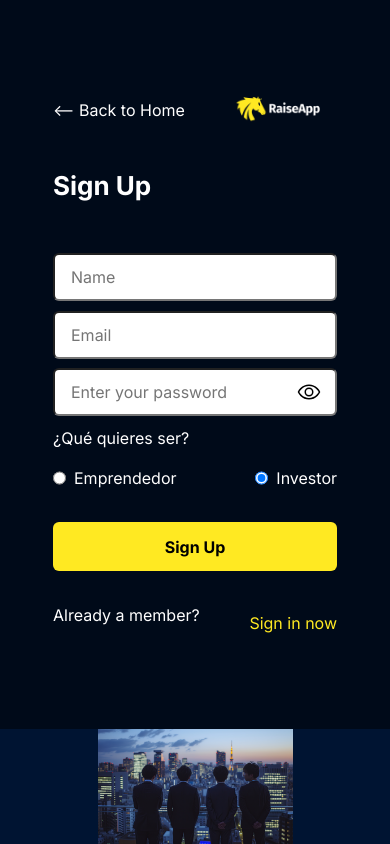
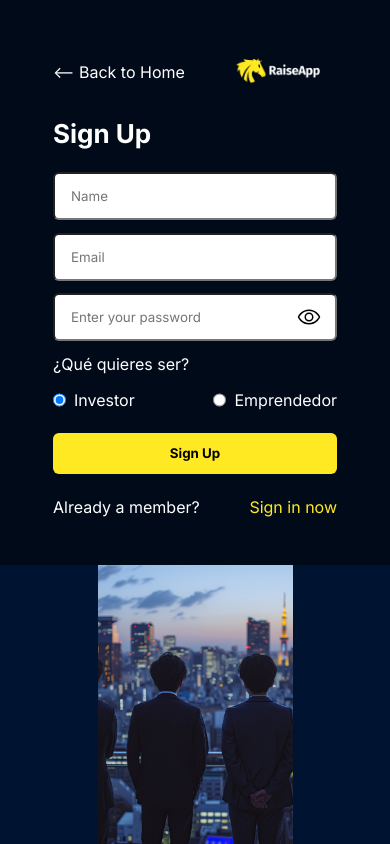
Before and after one commit to MelanyMFM/raise-app, a React (Vite) app: page /Register in a window 390 px wide. Built offline with nearby package versions, Linux system fonts and the light colour scheme.

Commit message:
Some changes were made

```diff
--- a/index.html
+++ b/index.html
@@ -3,7 +3,6 @@
   <head>
     <meta charset="UTF-8" />
     <link rel="icon" type="image/svg+xml" href="/raise.svg" />
-    <link href="https://cdn.jsdelivr.net/npm/bootstrap@5.1.3/dist/css/bootstrap.min.css" rel="stylesheet" integrity="sha384-1BmE4kWBq78iYhFldvKuhfTAU6auU8tT94WrHftjDbrCEXSU1oBoqyl2QvZ6jIW3" crossorigin="anonymous">
     <meta name="viewport" content="width=device-width, initial-scale=1.0" />
     <title>Raise App</title>
   </head>
--- a/package.json
+++ b/package.json
@@ -11,6 +11,7 @@
   },
   "dependencies": {
     "@vis.gl/react-google-maps": "^1.1.0",
+    "axios": "^1.7.3",
     "react": "^18.3.1",
     "react-dom": "^18.3.1",
     "react-router-dom": "^6.26.0"
--- /dev/null
+++ b/src/api/apiService.js
@@ -0,0 +1,11 @@
+import axios from "axios";
+
+const API_BASE_URL = 'http://localhost:8080/api/v1'
+
+const apiService = {
+  login: (credentials) => axios.post(`${API_BASE_URL}/login`, credentials),
+  registerUser: (userData) => axios.post(`${API_BASE_URL}/register`, userData),
+  // Add other API methods here
+};
+
+export default apiService;
--- a/src/views/Register/Register.jsx
+++ b/src/views/Register/Register.jsx
@@ -1,45 +1,154 @@
-import {Link} from 'react-router-dom'
-import './register.css'
+import { Link } from 'react-router-dom';
+import './register.css';
 import personas from "../../assets/personas.png";
-import EyeIcon from "../../assets/eye.svg"
-import React, { useState } from 'react';
-import logo from "../../assets/logo.png"
+import EyeIcon from "../../assets/eye.svg";
+import { useState } from 'react';
+import logo from "../../assets/logo.png";
+import apiService from '../../api/apiService';
 
-
-function Register(){
-
+function Register() {
     const [showPassword, setShowPassword] = useState(false);
-
+    const [name, setName] = useState('');
+    const [email, setEmail] = useState('');
+    const [password, setPassword] = useState('');
+    const [userType, setUserType] = useState('INVESTOR');
+    const [errors, setErrors] = useState({
+        name: '',
+        email: '',
+        password: ''
+    });
 
     const togglePasswordVisibility = () => {
         setShowPassword(!showPassword);
     };
 
+    const validateName = (value) => {
+        if (!value.trim()) {
+            return 'Name is required';
+        }
+        return '';
+    };
+
+    const validateEmail = (value) => {
+        if (!value.trim()) {
+            return 'Email is required';
+        } else if (!/\S+@\S+\.\S+/.test(value)) {
+            return 'Email is invalid';
+        }
+        return '';
+    };
+
+    const validatePassword = (value) => {
+        if (!value.trim()) {
+            return 'Password is required';
+        } else if (value.length < 6) {
+            return 'Password must be at least 6 characters long';
+        }
+        return '';
+    };
+
+    const handleInputChange = (e) => {
+        const { id, value } = e.target;
+        switch (id) {
+            case 'name':
+                setName(value);
+                setErrors(prevErrors => ({ ...prevErrors, name: validateName(value) }));
+                break;
+            case 'email':
+                setEmail(value);
+                setErrors(prevErrors => ({ ...prevErrors, email: validateEmail(value) }));
+                break;
+            case 'password':
+                setPassword(value);
+                setErrors(prevErrors => ({ ...prevErrors, password: validatePassword(value) }));
+                break;
+            default:
+                break;
+        }
+    };
+
+    const handleRegister = async (event) => {
+        event.preventDefault();
+
+        // Final validation before submitting
+        const nameError = validateName(name);
+        const emailError = validateEmail(email);
+        const passwordError = validatePassword(password);
+
+        if (nameError || emailError || passwordError) {
+            setErrors({
+                name: nameError,
+                email: emailError,
+                password: passwordError
+            });
+            return;
+        }
+
+        const userData = {
+            name,
+            email,
+            password,
+            type: userType,
+        };
+
+        try {
+            const response = await apiService.registerUser(userData); // Utiliza el apiService para registrar al usuario
+            console.log('User registered successfully:', response.data);
+            // Maneja el registro exitoso, como redirigir a la página de inicio de sesión o mostrar un mensaje
+            alert("Usuario creado con exito")
+            location.reload()
+        } catch (error) {
+            console.error('Error registering user:', error);
+            alert('Error al crear el usuario')
+            // Maneja el error de registro, como mostrar un mensaje de error
+        }
+    };
+
     return (
         <>
-
-
-            <div className="login-container">
+            <div className="register-container">
                 <div className="izq">
-
                     <div className="form-container">
-
-
-                    <form className="form">
-                        <div style={{display: 'flex', alignItems: 'center', justifyContent: 'space-between', height:'3rem'}}>
-                            <Link to = {'/'}>  &lt;-- Back to Home</Link>
-                            <img src={logo} style={{width: '7rem'}}/>
+                        <form className="form" onSubmit={handleRegister}>
+                            <div style={{ display: 'flex', alignItems: 'center', justifyContent: 'space-between', height: '3rem' }}>
+                                <Link to={'/'}> &lt;-- Back to Home</Link>
+                                <img src={logo} style={{ width: '7rem' }} alt="Logo"/>
                             </div>
                             <p className="titulo-login">Sign Up</p>
-                        <div className= 'inputs'>
+                            <div className='inputs'>
+                                <div className="name">
+                                <input
+                                    className='input'
+                                    id='name'
+                                    type="text"
+                                    placeholder='Name'
+                                    value={name}
+                                    onChange={handleInputChange}
+                                    required
+                                />
+                                {errors.name && <p className="error-message">{errors.name}</p>}
+                                </div>
 
-                            <input className='input' id='name' type="text" placeholder='Name' required/>
-                            <input className="input" id='email' type="email" placeholder='Email' required/>
-
+                                <div className="email">
+                                <input
+                                    className="input"
+                                    id='email'
+                                    type="email"
+                                    placeholder='Email'
+                                    value={email}
+                                    onChange={handleInputChange}
+                                    required
+                                />
+                                {errors.email && <p className="error-message">{errors.email}</p>}
+                                </div>
+                                <div className="password">
                                 <div className="password-container">
                                     <input
+                                        id='password'
                                         type={showPassword ? 'text' : 'password'}
                                         placeholder='Enter your password'
+                                        value={password}
+                                        onChange={handleInputChange}
                                         required
                                     />
                                     <img
@@ -48,41 +157,50 @@ function Register(){
                                         alt="Toggle Password Visibility"
                                     />
                                 </div>
-              <div style={{display: 'flex', flexDirection: 'column', gap: '1rem'}}>
+                                {errors.password && <p className="error-message">{errors.password}</p>}
+                                </div>
+
+
+                                <div style={{ display: 'flex', flexDirection: 'column', gap: '1rem' }}>
                                     ¿Qué quieres ser?
-                    <div style={{display:'flex', justifyContent: 'space-between'}}>
-
-                     <div style={{display:'flex', gap: '.5rem'}}>
-                        <input type="radio"  id="emprendedor" name="userType"/>
-                        <label htmlFor="emprendedor" >Emprendedor</label>
+                                    <div style={{ display: 'flex', justifyContent: 'space-between' }}>
+                                        <div style={{ display: 'flex', gap: '.5rem' }}>
+                                            <input
+                                                type="radio"
+                                                id="investor"
+                                                name="userType"
+                                                value="INVESTOR"
+                                                checked={userType === 'INVESTOR'}
+                                                onChange={(e) => setUserType(e.target.value)}
+                                            />
+                                            <label htmlFor="investor">Investor</label>
                                         </div>
-                        <div style={{display:'flex', gap: '.5rem'}}>
-                         <input type="radio"  id="investor" name="userType" checked/>
-                        <label htmlFor="investor" >Investor</label>
+                                        <div style={{ display: 'flex', gap: '.5rem' }}>
+                                            <input
+                                                type="radio"
+                                                id="emprendedor"
+                                                name="userType"
+                                                value="ENTREPRENEUR"
+                                                onChange={(e) => setUserType(e.target.value)}
+                                            />
+                                            <label htmlFor="emprendedor">Emprendedor</label>
                                         </div>
                                     </div>
                                 </div>
                             </div>
-
-                        <button>Sign Up</button>
-                        <div className= 'sign-up'>
+                            <button type="submit">Sign Up</button>
+                            <div className='sign-up'>
                                 <p>Already a member?</p>
-                            <Link className="amarillo" to = {'/Login'}>Sign in now</Link>
+                                <Link className="amarillo" to={'/Login'}>Sign in now</Link>
                             </div>
                         </form>
                     </div>
-
-
-
                 </div>
                 <div className="right">
-                <img className="foto-login" src={personas}/>
+                    <img className="foto-register" src={personas} alt="Personas"/>
                 </div>
-
-
             </div>
         </>
-
     );
 }
 
--- a/src/views/Register/register.css
+++ b/src/views/Register/register.css
@@ -1,17 +1,17 @@
 @media (max-width: 768px) {
-  .login-container {
+  .register-container {
     flex-direction: column;
     align-items: center;
     width: 100%;
   }
-  .foto-login{
+  .foto-register{
     width: 100%;
     height: 100%;
     object-fit: cover;
   }
 
   .form{
-        max-width: 26rem;
+    max-width: 26rem;
   }
 
   input{
@@ -38,3 +38,122 @@
   align-items: center;
   justify-content: space-between;;
 }
+
+.error-message {
+  color: red;
+  font-size: 0.9rem; /* Ajusta según sea necesario */
+  margin-bottom: 0;
+  font-weight: bold;
+}
+
+.register-container{
+  background: linear-gradient(to right, #001432fc, #1d1e2400, #001432);
+  background-repeat: no-repeat;
+  height:100vh;
+  background-color: #001432;
+  display:flex;
+  color:#FFFFFF;
+  .izq{
+      display: flex;
+      flex-direction: column;
+      height: 100%;
+      width: 50%;
+      .nav-bar{
+          position: relative;
+          justify-content: space-between;
+          flex-direction: row-reverse;
+          padding: 1.5rem;
+          .center{
+              gap:1rem;
+          }
+          .right{
+              display: none;
+          }
+      }
+      .form-container{
+          height: 100%;
+          width: 100%;
+          display: flex;
+          justify-content: center;
+          align-items: center;
+          .form{
+              max-width: 29.75rem;
+              padding: 3rem 4.125rem;
+              border-radius: 10px;
+              display: flex;
+              flex-direction: column;
+              background-color: rgba(0, 0, 0, .5);
+
+
+              gap:1.4rem;
+              .titulo-login{
+                  font-weight: bold;
+                  font-size: 1.625rem;
+              }
+              .inputs{
+                  display: flex;
+                  flex-direction : column;
+                  gap: .8rem;
+                  .name, .email, .password{
+                    display: flex;
+                    flex-direction: column;
+                    gap: .2rem;
+                  }
+                  .input{
+                      height: 3rem;
+                      border-radius: 6px;
+                      padding:  0.875rem 1rem;
+                  }
+                  .password-container{
+                      position: relative;
+
+                      display: flex;
+                      align-items: center;
+                      input{ width:21.438rem ;
+                          height: 3rem;
+                          border-radius: 6px;
+                          padding:  0.875rem 1rem;
+                      }
+                      img{
+                          position: absolute;
+                          right: 1rem;
+                          cursor: pointer;
+                      }
+                  }
+              }
+
+              button{
+                  background-color: #FFE922;
+                  padding: .8rem;
+                  font-weight: bold;
+                  border-radius: 6px;
+                  border: none;
+              }
+
+              .sign-up{
+                  display: flex;
+                  align-items: center;
+                  justify-content: space-between;
+                  #register-link{
+                      color: #FFE922;
+                      text-decoration: none;
+                      font-weight: bold;
+                  }
+              }
+          }
+      }
+
+  }
+
+  .right{
+      width: 50%;
+      height: 100%;
+  }
+
+  .foto-register{
+      width: 100%;
+      height: 100%;
+      object-fit: cover;
+      display:block;
+  }
+}
```
Also changed, not shown: 1 other file (tests, documents, lock files or other folders). Lines whose indentation alone changed are shown as unchanged.
